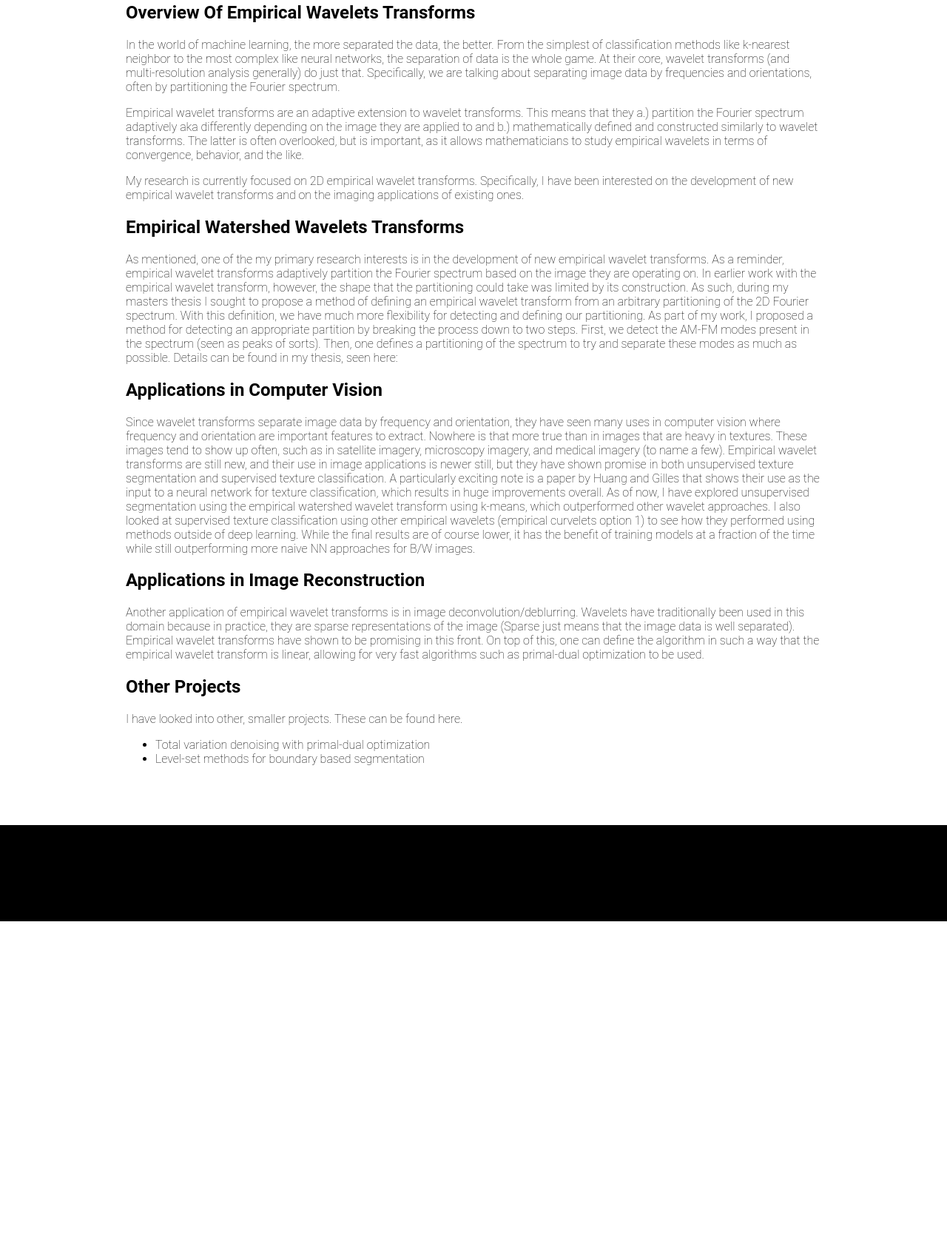
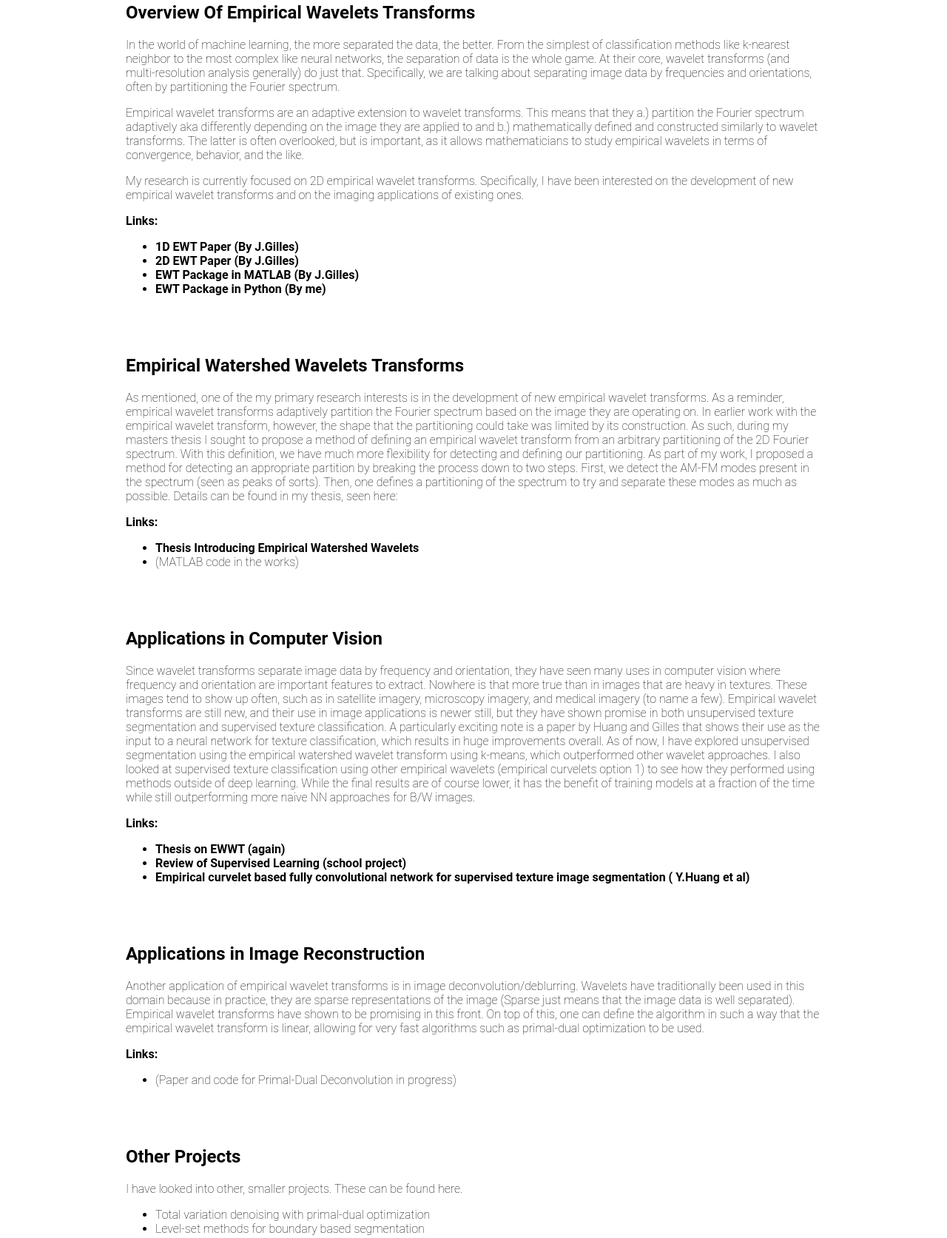
Before and after one commit to bhurat/bhurat.github.io, a plain HTML site: page basResearch.html in a window 1280 px wide. Shown: the part 657-2330 px from the top of the page at 74% size. Before the commit the page ends 1902 px from the top, so only its background shows below. Drawn offline with Linux system fonts and the light colour scheme.

Commit message:
Added Links
Added links to research page

```diff
--- a/basResearch.html
+++ b/basResearch.html
@@ -36,8 +36,17 @@
 		The latter is often overlooked, but is important, as it allows mathematicians to study empirical wavelets in terms of convergence, behavior, and the like.
 		</p>
         <p>My research is currently focused on 2D empirical wavelet transforms. Specifically, I have been interested on the development of new empirical wavelet transforms and on the imaging applications of existing ones.</p>
-
-
+		<b>Links: </b>
+		<ul>
+          <li><a href="ftp://ftp.math.ucla.edu/pub/camreport/cam13-33.pdf">1D EWT Paper (By J.Gilles)</a></li>
+		  <li><a href="ftp://ftp.math.ucla.edu/pub/camreport/cam13-35.pdf">2D EWT Paper (By J.Gilles)</a></li>
+		  <li><a href="http://www.mathworks.com/matlabcentral/fileexchange/42141-empirical-wavelet-transforms">EWT Package in MATLAB (By J.Gilles)</a></li>
+		  <li><a href="https://github.com/bhurat/EWT-Python">EWT Package in Python (By me)</a></li>
+        </ul>
+	  </div>
+    </div>
+	<div class="main">
+      <div class="container">
 		<h2>Empirical Watershed Wavelets Transforms</h2>
         <p> As mentioned, one of the my primary research interests is in the development of new empirical wavelet transforms. As a reminder, empirical wavelet transforms adaptively partition the Fourier spectrum based on the image they are operating on.
 		In earlier work with the empirical wavelet transform, however, the shape that the partitioning could take was limited by its construction. As such, during my masters thesis I sought to propose a method of defining an empirical wavelet transform from an arbitrary partitioning of the 2D Fourier spectrum.
@@ -45,7 +54,15 @@
 		With this definition, we have much more flexibility for detecting and defining our partitioning. As part of my work, I proposed a method for detecting an appropriate partition by breaking the process down to two steps. First, we detect the AM-FM modes present in the spectrum (seen as peaks of sorts).
 		Then, one defines a partitioning of the spectrum to try and separate these modes as much as possible. Details can be found in my thesis, seen here:
 		</p>
-
+		<b>Links: </b>
+		<ul>
+          <li><a href="Research/thesis.pdf">Thesis Introducing Empirical Watershed Wavelets</a></li>
+		  <li>(MATLAB code in the works)</li>
+        </ul>
+	  </div>
+    </div>
+	<div class="main">
+      <div class="container">
 		<h2>Applications in Computer Vision</h2>
         <p> Since wavelet transforms separate image data by frequency and orientation, they have seen many uses in computer vision where frequency and orientation are important features to extract.
 			Nowhere is that more true than in images that are heavy in textures. These images tend to show up often, such as in satellite imagery, microscopy imagery, and medical imagery (to name a few).
@@ -55,12 +72,29 @@
 
 			As of now, I have explored unsupervised segmentation using the empirical watershed wavelet transform using k-means, which outperformed other wavelet approaches. I also looked at supervised texture classification using other empirical wavelets (empirical curvelets option 1) to see how they performed using methods outside of deep learning. While the final results are of course lower, it has the benefit of training models at a fraction of the time while still outperforming more naive NN approaches for B/W images.
 		</p>
-
+		<b>Links: </b>
+		<ul>
+          <li><a href="Research/thesis.pdf">Thesis on EWWT (again)</a></li>
+		  <li> <a href="Research/ComputerVisionProject.pdf">Review of Supervised Learning (school project)</a></li></li>
+		  <li> <a href="https://doi.org/10.1016/j.neucom.2019.04.021">Empirical curvelet based fully convolutional network for supervised texture image segmentation ( Y.Huang et al)</a></li></li>
+        </ul>
+		</div>
+    </div>
+	<div class="main">
+      <div class="container">
 		<h2>Applications in Image Reconstruction</h2>
         <p> Another application of empirical wavelet transforms is in image deconvolution/deblurring. Wavelets have traditionally been used in this domain because in practice, they are sparse representations of the image (Sparse just means that the image data is well separated).
 		Empirical wavelet transforms have shown to be promising in this front. On top of this, one can define the algorithm in such a way that the empirical wavelet transform is linear, allowing for very fast algorithms such as primal-dual optimization to be used.
 		</p>
+		<b>Links: </b>
+		<ul>
+          <li>(Paper and code for Primal-Dual Deconvolution in progress)</li>
 
+        </ul>
+      </div>
+    </div>
+	<div class="main">
+      <div class="container">
 		<h2>Other Projects</h2>
         <p> I have looked into other, smaller projects. These can be found here.
 		<ul>
--- a/css/basResearch.css
+++ b/css/basResearch.css
@@ -104,6 +104,38 @@ body {
   float: left;
   margin: 50px 80px 50px 0;
 }
+.main a {
+color: #000;
+  font-weight: bold;
+  padding: 0 0px;
+  transition: background .5s;
+  text-decoration: none;
+}
+.jumbotron {
+  background: url(http://s3.amazonaws.com/codecademy-content/projects/innovation-cloud/jumbotron_bg.jpg) center center;
+  background-size: cover;
+  height: 600px;
+}
+
+.jumbotron .container {
+  position: relative;
+  top: 220px;
+}
+
+.jumbotron h2 {
+  color: #fff;
+  text-align: right;
+}
+
+.jumbotron p {
+  color: #fff;
+  text-align: right;
+}
+
+.jumbotron .btn {
+  margin: 10px 0 0;
+  float: right;
+}
 
 .footer {
   background: #000;
```
Also changed, not shown: 2 other files.
